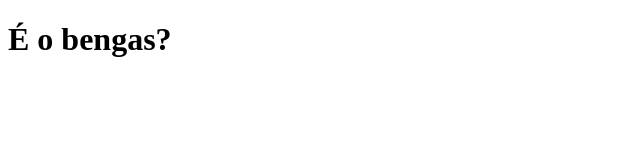
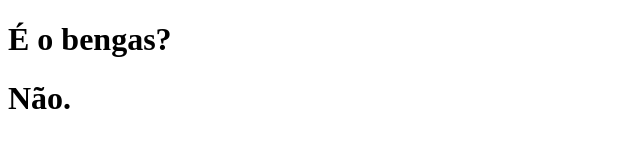
Before and after one commit to JVBC743/teste-github, a plain HTML site: page index.html in a window 1280 px wide. Shown: the whole page, without its empty margins (0-640 px from the left). Drawn offline with Linux system fonts and the light colour scheme.

Commit message:
É o bengas?

```diff
--- a/index.html
+++ b/index.html
@@ -16,11 +16,13 @@
         body{
 
 
+
         }
     </style>
 </head>
 <body>
     <h1>É o bengas?</h1>
+    <h1>Não.</h1>
 
     <script>
 
```
